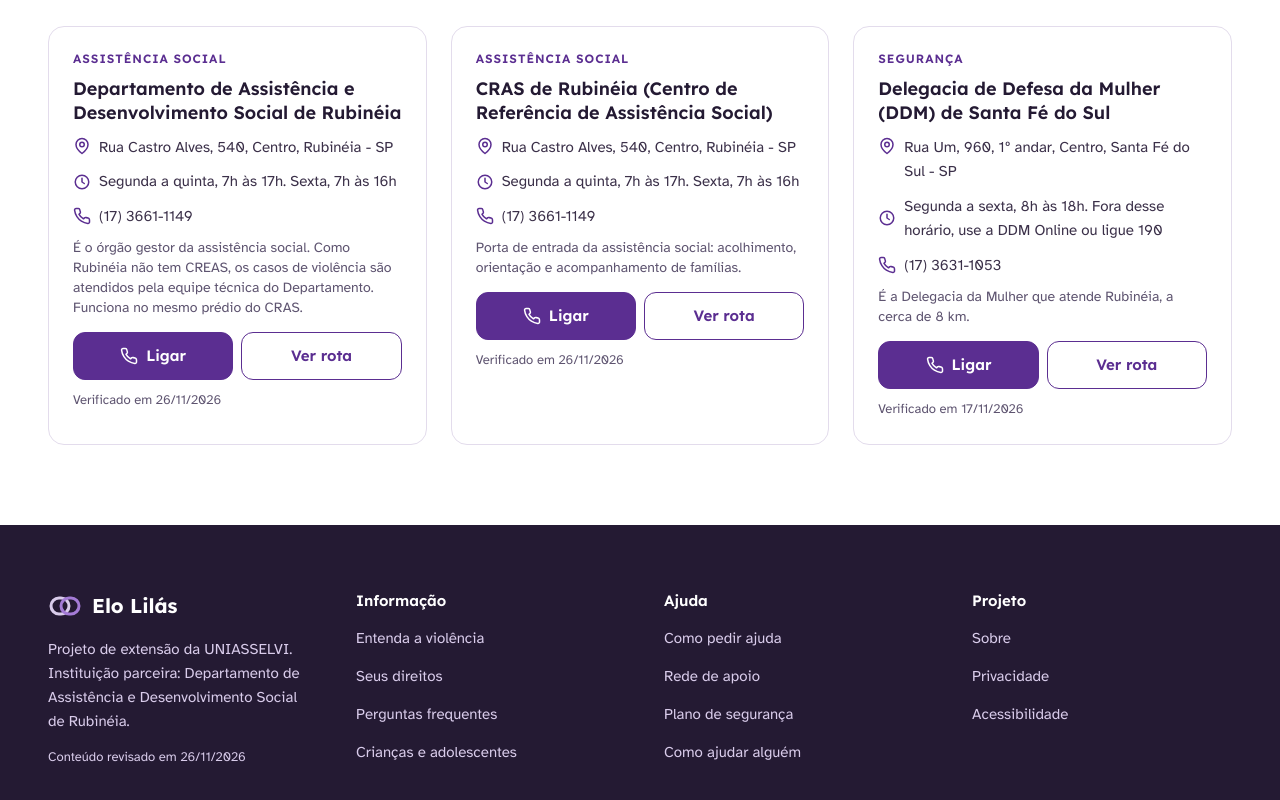
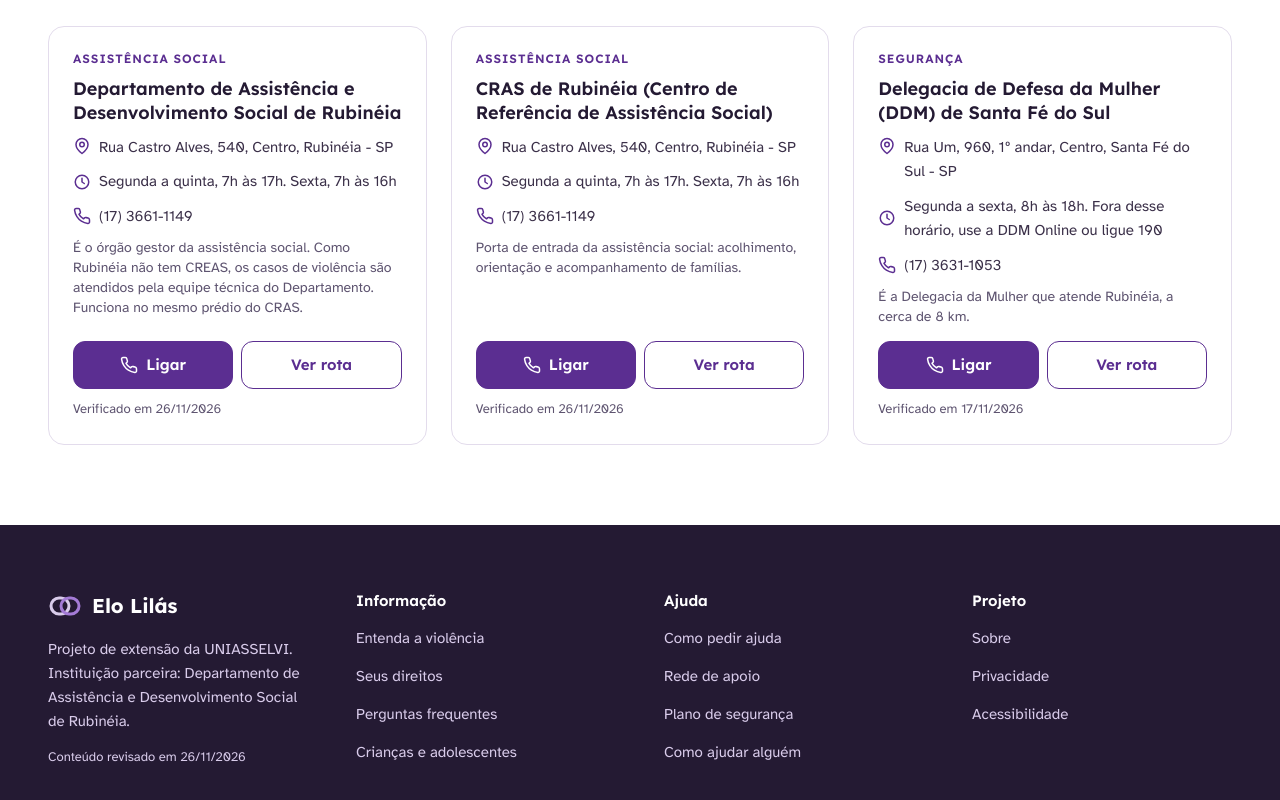
Before and after one commit to lucascodev/elo-lilas, a Next.js app: page / in a window 1280 px wide. Shown: the part 2543-3343 px from the top of the page. Built offline with nearby package versions, Linux system fonts and the light colour scheme.

Commit message:
Align support service card actions at the bottom
Cards in a row share the same height, but the call and route buttons followed text of different lengths and ended up misaligned.

```diff
--- a/src/modules/support-network/presentation/components/support-service-card/support-service-card.tsx
+++ b/src/modules/support-network/presentation/components/support-service-card/support-service-card.tsx
@@ -29,7 +29,7 @@ export function SupportServiceCard({ service }: SupportServiceCardProps) {
           Dados verificados há mais de 6 meses. Confirme por telefone antes de ir.
         </p>
       )}
-      <div className="mt-1 grid grid-cols-2 gap-2">
+      <div className="mt-auto grid grid-cols-2 gap-2 pt-1">
         {service.phoneHref ? (
           <a
             href={service.phoneHref}
```
